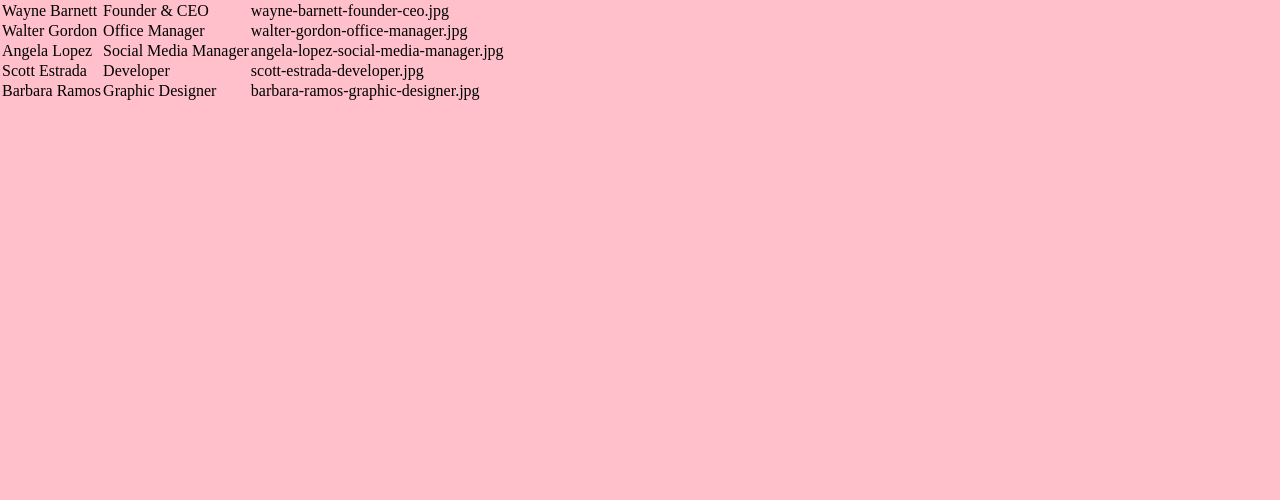
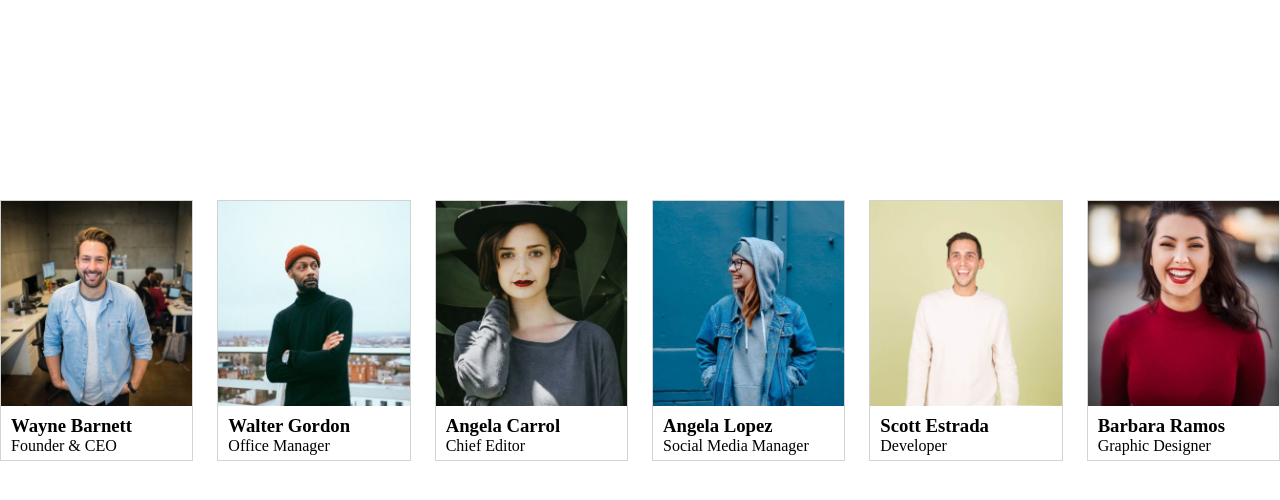
Before and after one commit to jiemarabanzado/js-our-team, a plain HTML site: page index.html in a window 1280 px wide. Drawn offline with Linux system fonts and the light colour scheme.

Commit message:
grid members + cards

```diff
--- a/css/style.css
+++ b/css/style.css
@@ -2,5 +2,27 @@
     padding: 0px;
     margin: 0px;
     box-sizing: border-box;
-    background-color: pink;
 }
+.container{
+    max-width: 1300px;
+    margin: auto;
+}
+#card-grid{
+    margin-top: 200px;
+    display: flex;
+    justify-content: space-between;
+}
+.card{
+    border: 1px solid lightgray;
+    width: calc(100%/6 - 20px);
+}
+.card-img{
+    width: 100%;
+
+}
+img{
+   width: 100%;
+}
+.who{
+    padding: 5px 10px;
+}
--- a/index.html
+++ b/index.html
@@ -8,9 +8,11 @@
     <title>Document</title>
 </head>
 <body>
-    <table id="members">
+    <div class="container">
+        <div id="card-grid">
 
-    </table>
+        </div>
+    </div>
 
     <script src="js/main.js"></script>
 </body>
--- a/js/main.js
+++ b/js/main.js
@@ -2,31 +2,37 @@ const members=[
     {
         'NameMember' : "Wayne Barnett",
         'role' : 'Founder & CEO',
-        'imgSource': 'wayne-barnett-founder-ceo.jpg'
+        'imgSource': 'img/wayne-barnett-founder-ceo.jpg'
 
     },
     {
         'NameMember' : "Walter Gordon",
         'role' : 'Office Manager',
-        'imgSource': 'walter-gordon-office-manager.jpg'
+        'imgSource': 'img/walter-gordon-office-manager.jpg'
+
+    },
+    {
+        'NameMember' : "Angela Carrol",
+        'role' : 'Chief Editor',
+        'imgSource': 'img/angela-caroll-chief-editor.jpg'
 
     },
     {
         'NameMember' : "Angela Lopez",
         'role' : 'Social Media Manager',
-        'imgSource': 'angela-lopez-social-media-manager.jpg'
+        'imgSource': 'img/angela-lopez-social-media-manager.jpg'
 
     },
     {
         'NameMember' : "Scott Estrada",
         'role' : 'Developer',
-        'imgSource': 'scott-estrada-developer.jpg'
+        'imgSource': 'img/scott-estrada-developer.jpg'
 
     },
     {
         'NameMember' : "Barbara Ramos",
         'role' : 'Graphic Designer',
-        'imgSource': 'barbara-ramos-graphic-designer.jpg'
+        'imgSource': 'img/barbara-ramos-graphic-designer.jpg'
 
     },
 ];
@@ -35,15 +41,18 @@ for (let index = 0; index < members.length; index++) {
     const element = members[index];
     console.log(element.role);
 }
-
-let el=document.getElementById('members');
+let el=document.getElementById('card-grid');
 for (let index = 0; index < members.length; index++) {
     const element = members[index];
     el.innerHTML+=`
-            <tr>
-                <td>${element.NameMember}</td>
-                <td>${element.role}</td>
-                <td>${element.imgSource}</td>
-            </tr>
+    <div class="card">
+        <div class="card-img">
+            <img src="${element.imgSource}" alt="">
+        </div>
+        <div class="who">
+            <h3>${element.NameMember}</h3>
+            <div>${element.role}</div>
+        </div>
+    </div>
     `
 }
```
Also changed, not shown: img/angela-caroll-chief-editor.jpg (added), img/angela-lopez-social-media-manager.jpg (added), img/barbara-ramos-graphic-designer.jpg (added), img/scott-estrada-developer.jpg (added), img/walter-gordon-office-manager.jpg (added), img/wayne-barnett-founder-ceo.jpg (added).
